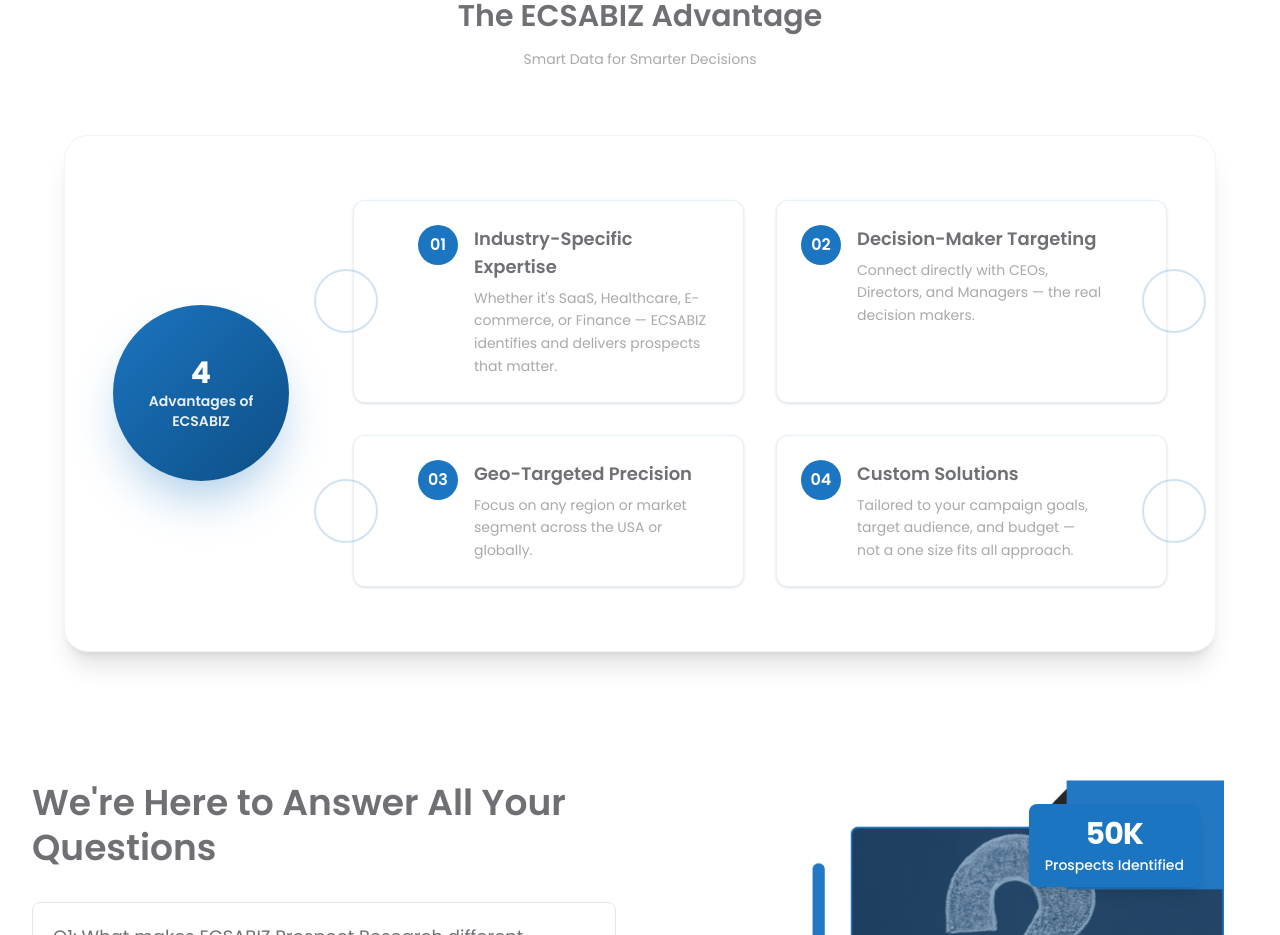
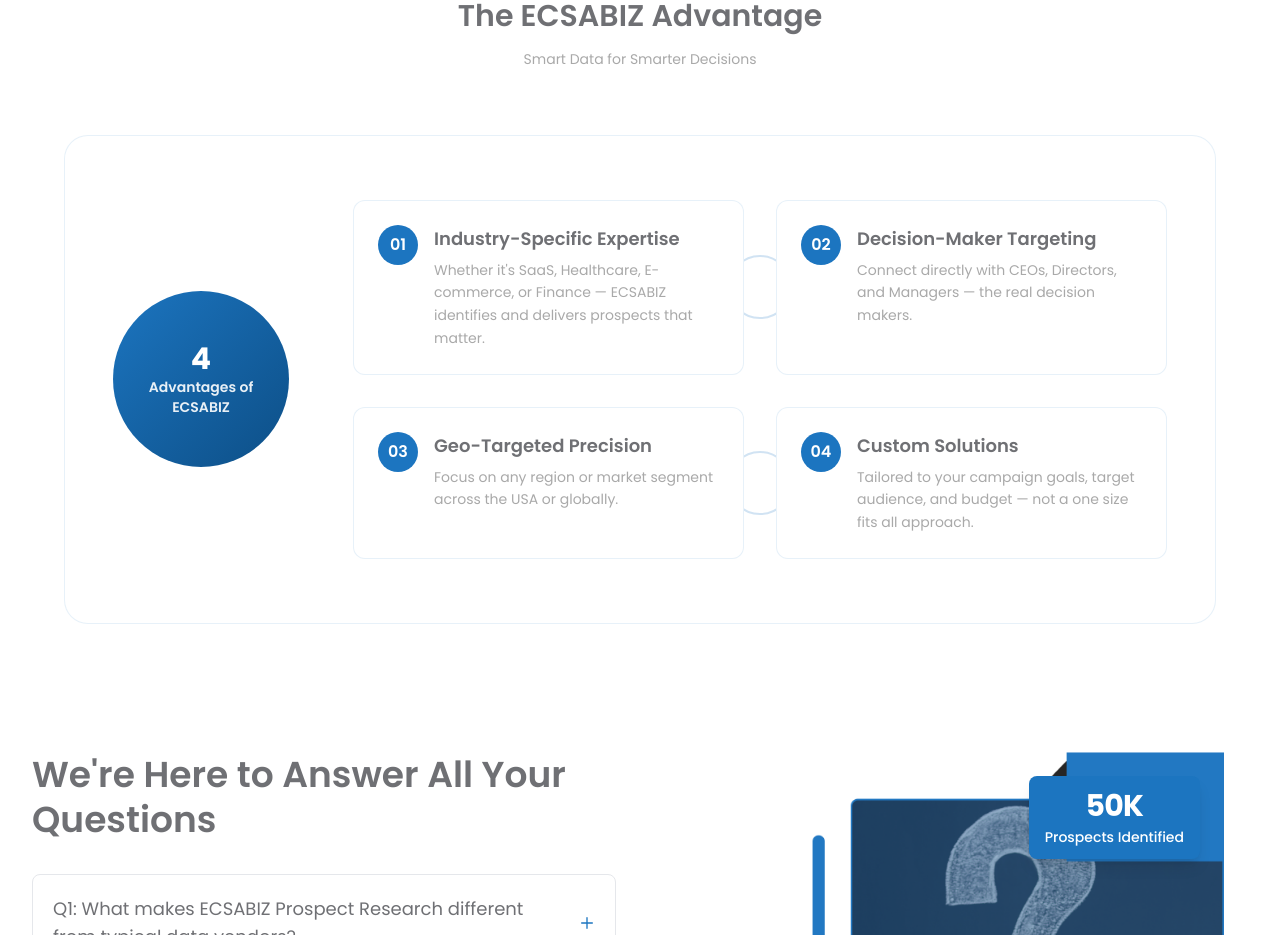
Before and after one commit to Sharmeen-Rauf/escabiz, a Next.js app: page /prospect-research-list-management-services-escabiz in a window 1280 px wide. Shown: the part 5860-6795 px from the top of the page. Built offline with nearby package versions, Linux system fonts and the light colour scheme.

Commit message:
Add advantage cards to Prospect Research List Management page: implement structured layout and enhance visual presentation for improved user engagement.

```diff
--- a/src/app/prospect-research-list-management-services-escabiz/page.tsx
+++ b/src/app/prospect-research-list-management-services-escabiz/page.tsx
@@ -5,9 +5,44 @@ import Navbar from '@/components/Navbar';
 import Image from 'next/image';
 import Link from 'next/link';
 
+type AdvantageCard = {
+  number: string;
+  title: string;
+  description: string;
+};
+
 export default function ProspectResearchListManagement() {
   const [activeTab, setActiveTab] = useState(0);
   const [activeFaq, setActiveFaq] = useState<number | null>(null);
+
+  const advantageCards: AdvantageCard[] = [
+    {
+      number: '01',
+      title: 'Industry-Specific Expertise',
+      description: "Whether it's SaaS, Healthcare, E-commerce, or Finance — ECSABIZ identifies and delivers prospects that matter.",
+    },
+    {
+      number: '02',
+      title: 'Decision-Maker Targeting',
+      description: "Connect directly with CEOs, Directors, and Managers — the real decision makers.",
+    },
+    {
+      number: '03',
+      title: 'Geo-Targeted Precision',
+      description: "Focus on any region or market segment across the USA or globally.",
+    },
+    {
+      number: '04',
+      title: 'Custom Solutions',
+      description: "Tailored to your campaign goals, target audience, and budget — not a one size fits all approach.",
+    },
+  ];
+
+  const advantageRows: AdvantageCard[][] = [];
+  for (let i = 0; i < advantageCards.length; i += 2) {
+    advantageRows.push(advantageCards.slice(i, i + 2));
+  }
+
   return (
     <>
       <Navbar />
@@ -845,11 +880,11 @@ export default function ProspectResearchListManagement() {
               </div> */}
 
               {/* Advantages Grid */}
-              <div className="relative bg-white rounded-3xl shadow-xl px-6 sm:px-8 lg:px-12 py-12 lg:py-16 border border-gray-100">
+              <div className="relative bg-white rounded-3xl border border-[#1c75c0]/10 px-6 sm:px-8 lg:px-12 py-12 lg:py-16">
                 <div className="flex flex-col items-center gap-10 lg:flex-row lg:items-center lg:gap-16">
                   {/* Center Circle */}
                   <div className="relative">
-                    <div className="w-40 h-40 md:w-44 md:h-44 rounded-full bg-gradient-to-br from-[#1c75c0] to-[#0d4f87] flex flex-col items-center justify-center text-white shadow-2xl shadow-[#1c75c0]/40">
+                    <div className="w-40 h-40 md:w-44 md:h-44 rounded-full bg-gradient-to-br from-[#1c75c0] to-[#0d4f87] flex flex-col items-center justify-center text-white">
                       <span className="text-3xl font-bold">4</span>
                       <span className="text-sm font-semibold text-white/90">Advantages of</span>
                       <span className="text-sm font-semibold text-white/90">ECSABIZ</span>
@@ -857,47 +892,21 @@ export default function ProspectResearchListManagement() {
                   </div>
 
                   {/* Cards Container */}
-                  <div className="flex-1 grid grid-cols-1 md:grid-cols-2 gap-6 lg:gap-8">
-                    {[
-                      {
-                        number: '01',
-                        title: 'Industry-Specific Expertise',
-                        description: "Whether it's SaaS, Healthcare, E-commerce, or Finance — ECSABIZ identifies and delivers prospects that matter.",
-                      },
-                      {
-                        number: '02',
-                        title: 'Decision-Maker Targeting',
-                        description: "Connect directly with CEOs, Directors, and Managers — the real decision makers.",
-                      },
-                      {
-                        number: '03',
-                        title: 'Geo-Targeted Precision',
-                        description: "Focus on any region or market segment across the USA or globally.",
-                      },
-                      {
-                        number: '04',
-                        title: 'Custom Solutions',
-                        description: "Tailored to your campaign goals, target audience, and budget — not a one size fits all approach.",
-                      },
-                    ].map((card, index) => (
+                  <div className="flex-1 w-full flex flex-col gap-6 lg:gap-8">
+                    {advantageRows.map((row, rowIndex) => (
+                      <div key={`advantage-row-${rowIndex}`} className="relative grid grid-cols-1 md:grid-cols-2 gap-6 lg:gap-8">
+                        <span className="hidden md:block absolute top-1/2 left-1/2 -translate-x-1/2 -translate-y-1/2 w-16 h-16 rounded-full border-2 border-[#1c75c0]/20"></span>
+                        {row.map((card) => (
                           <div
                             key={card.number}
-                        className={`relative bg-white border border-[#1c75c0]/10 rounded-xl shadow-sm hover:shadow-lg transition-all duration-300 p-5 lg:p-6 flex items-start gap-4
-                          ${index % 2 === 0 ? 'md:pl-12 lg:pl-16' : 'md:pr-12 lg:pr-16'}
-                        `}
+                            className="relative bg-white border border-[#1c75c0]/10 rounded-xl p-5 lg:p-6 flex items-start gap-4"
                           >
-                        <span
-                          className={`absolute top-1/2 -translate-y-1/2 w-12 h-12 md:w-16 md:h-16 rounded-full border-2 border-[#1c75c0]/20 transition-transform duration-300
-                            ${index % 2 === 0 ? '-left-6 md:-left-8 lg:-left-10' : '-right-6 md:-right-8 lg:-right-10'}
-                          `}
-                        ></span>
-
-                        <div className="flex-shrink-0 relative z-10">
+                            <div className="flex-shrink-0">
                               <div className="w-10 h-10 rounded-full bg-[#1c75c0] text-white flex items-center justify-center font-semibold">
                                 {card.number}
                               </div>
                             </div>
-                        <div className="relative z-10">
+                            <div>
                               <h5 className="text-base md:text-lg font-semibold text-[#6f7074] mb-1.5">
                                 {card.title}
                               </h5>
@@ -905,6 +914,8 @@ export default function ProspectResearchListManagement() {
                                 {card.description}
                               </p>
                             </div>
+                          </div>
+                        ))}
                       </div>
                     ))}
                   </div>
```
Lines whose indentation alone changed are shown as unchanged.
